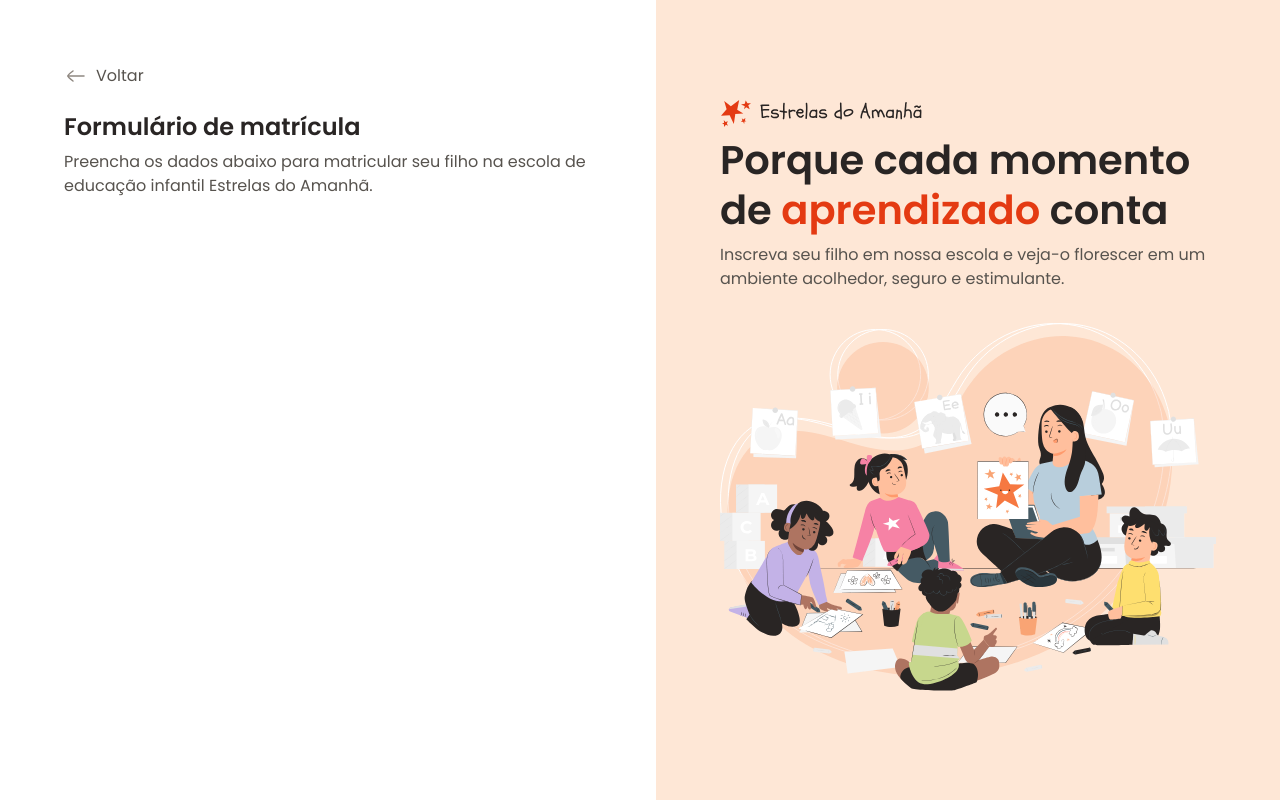
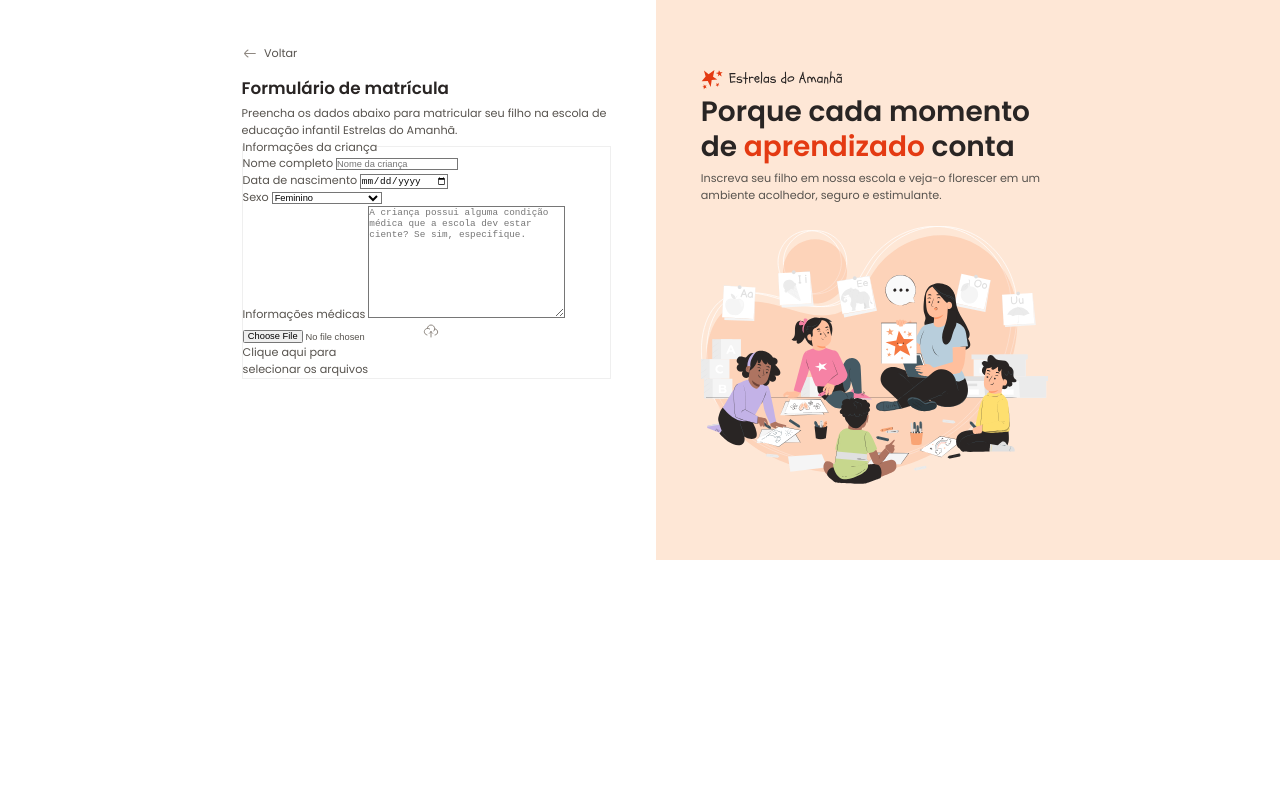
Before and after one commit to lucaswcode/formulario-de-matricula, a plain HTML site: page index.html in a window 1280 px wide. Drawn offline with Linux system fonts and the light colour scheme.

Commit message:
Iniciando o formulário.

```diff
--- a/index.html
+++ b/index.html
@@ -21,6 +21,45 @@
         <p>
           Preencha os dados abaixo para matricular seu filho na escola de educação infantil Estrelas do Amanhã.
         </p>
+
+        <form accept="" method="post" enctype="multipart/form-data">
+          <fieldset class="child-info">
+            <legend>Informações da criança</legend>
+            <div class="input-wrapper">
+              <label for="fullname">Nome completo</label>
+              <input type="text" name="fullname" id="fullname" placeholder="Nome da criança">
+            </div>
+
+            <div class="input-wrapper">
+              <label for="birth">Data de nascimento</label>
+              <input type="date" name="birth" id="birth" lang="pt-BR">
+            </div>
+
+            <div class="select-wrapper">
+              <label for="gender">Sexo</label>
+              <select name="gender" id="gender">
+                <option value="female">Feminino</option>
+                <option value="male">Maasculino</option>
+                <option value="na">Prefiro não responder</option>
+              </select>
+            </div>
+
+            <div class="textarea-wrapper">
+              <label for="medical-info">Informações médicas</label>
+              <textarea name="medical-info" id="medical-info" cols="30" rows="10" placeholder="A criança possui alguma condição médica que a escola dev estar ciente? Se sim, especifique. "></textarea>
+            </div>
+
+            <div class="droparea-wrapper">
+              <input type="file" name="birth-file" id="birth-file">
+              <img src="./assets/icons/cloud-upload.svg" alt="">
+              <p>
+                Clique aqui para <br>
+                selecionar os arquivos
+              </p>
+            </div>
+
+          </fieldset>
+        </form>
       </div>
     </main>
 
--- a/styles/global.css
+++ b/styles/global.css
@@ -20,6 +20,8 @@
   --font-family: "Poppins", serif;
   --text: 400 1rem/1.5 var(--font-family);
   --text-sm: 400 0.875rem/1.4 var(--font-family);
+
+  zoom: 70%;
 }
 
 body {
```
